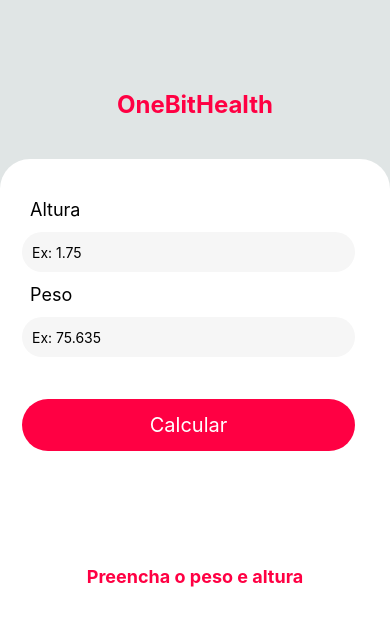
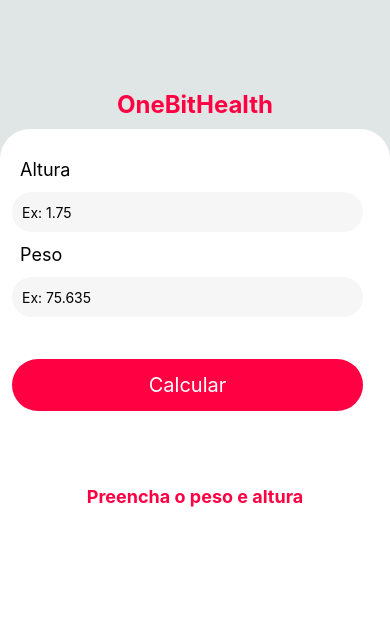
Before and after one commit to DevLuizin/ProjetoOne, a React Native app: screen / in a window 390 px wide. Shown: the top 626 px of the page. Built offline with nearby package versions, Linux system fonts and the light colour scheme.

Commit message:
Melhoria-de-Lógica-e-Estilização

```diff
--- a/src/components/Form/Resultimc/index.js
+++ b/src/components/Form/Resultimc/index.js
@@ -1,11 +1,30 @@
 import React from "react"
-import { View, Text } from "react-native"
+import { View, Text, TouchableOpacity, Share } from "react-native"
 import styles from "./style";
 
 
 export default function ResultImc(props){
+
+    const onShare = async () => {
+        const result = await Share.share({
+            message:"Meu IMC hoje é: " +props.resultImc,
+        })
+    }
+
     return(
         <View style={styles.resultImc}>
+            <View style={styles.boxShareButton}>
+                {props.resultImc != null ?
+                <TouchableOpacity
+                    onPress={onShare}
+                    style={styles.shared}
+                >
+                    <Text style={styles.sharedText}>Share</Text>
+                </TouchableOpacity>
+                :
+                <View/>
+                }
+            </View>
             <Text style={styles.information}>{props.messageResultImc}</Text>
             <Text style={styles.numberImc}>{props.resultImc}</Text>
         </View>
--- a/src/components/Form/Resultimc/style.js
+++ b/src/components/Form/Resultimc/style.js
@@ -3,8 +3,8 @@
 const styles = StyleSheet.create({
     resultImc: {
         flex:1,
-        marginTop: 15,
-        paddingTop: 60,
+        marginTop: 20,
+        paddingTop: 15,
         borderRadius: 50,
         alignItems: "center",
         width: "100%",
@@ -19,6 +19,22 @@
         color: "#FF0043",
         fontWeight:"bold",
     },
+    boxShareButton:{
+        width: "100%",
+        alignItems: "center",
+        marginBottom: 10,
+    },
+    shared:{
+        backgroundColor: "#1877f2",
+        borderRadius: 50,
+        paddingBottom: 5,
+        paddingTop: 5,
+    },
+    sharedText:{
+        color: "#ffffff",
+        fontWeight: "bold",
+        paddingHorizontal: 30,
+    }
 });
 
 export default styles
--- a/src/components/Form/index.js
+++ b/src/components/Form/index.js
@@ -1,5 +1,13 @@
 import React, { useState } from "react"
-import { View, Text, TextInput, TouchableOpacity, TouchableOpacityBase } from "react-native"
+import {
+    View,
+    Text,
+    TextInput,
+    TouchableOpacity,
+    Vibration,
+    Pressable,
+    Keyboard
+    } from "react-native"
 import styles from "./style";
 import ResultImc from "./Resultimc";
 
@@ -11,9 +19,18 @@
 const [messageImc, setMessageImc]= useState("Preencha o peso e altura");
 const [imc, setImc]= useState(null)
 const [textButton, setTextButton]= useState("Calcular")
+const [errorMessage, setErrorMessage]= useState(null)
 
 function imcCalculator(){
-    return setImc((weight/(height*height)).toFixed(2))
+    let heightFormat = height.replace(",",".")
+    return setImc((weight/(heightFormat*heightFormat)).toFixed(2))
+}
+
+function verificationImc(){
+    if(imc == null){
+        Vibration.vibrate();
+        setErrorMessage("campo obrigatório*")
+    }
 }
 
 function validationImc(){
@@ -23,18 +40,21 @@
         setWeight(null)
         setMessageImc("Seu IMC é igual:")
         setTextButton("Calcular Novamente")
+        setErrorMessage(null)
         return
     }
+    verificationImc()
     setImc(null)
     setTextButton("Calcular")
     setMessageImc("Preencha o peso e altura")
 }
 
     return(
-        <View style={styles.formContext}>
+        <Pressable onPress={Keyboard.dismiss} style={styles.formContext}>
             <View style={styles.form}>
 
                 <Text style={styles.formLabel}>Altura</Text>
+                <Text style={styles.errorMessage}>{errorMessage}</Text>
                 <TextInput
                 style={styles.input}
                 onChangeText={setHeight}
@@ -44,6 +64,7 @@
                 />
 
                 <Text style={styles.formLabel}>Peso</Text>
+                <Text style={styles.errorMessage}>{errorMessage}</Text>
                 <TextInput
                 style={styles.input}
                 onChangeText={setWeight}
@@ -61,6 +82,6 @@
                 </TouchableOpacity>
             </View>
             <ResultImc messageResultImc={messageImc} resultImc={imc} />
-        </View>
+        </Pressable>
         );
 }
--- a/src/components/Form/style.js
+++ b/src/components/Form/style.js
@@ -2,20 +2,16 @@
 
 const styles = StyleSheet.create({
     formContext: {
-        width: "100%",
-        height: "100%",
-        bottom:0,
+        flex:1,
         backgroundColor:"#ffffff",
         alignItems: "center",
         borderTopLeftRadius:30,
         borderTopRightRadius:30,
-        marginTop:30,
+        paddingTop:30
     },
     form: {
         width:"100%",
         height: "auto",
-        marginTop:30,
-        padding: 10,
     },
     formLabel: {
         color:"#000000",
@@ -45,6 +41,12 @@
         fontSize: 20,
         color: "#ffffff",
     },
+    errorMessage:{
+        fontSize: 12,
+        color: "red",
+        fontWeight: "bold",
+        paddingLeft: 20,
+    },
 });
 
 export default styles
```
